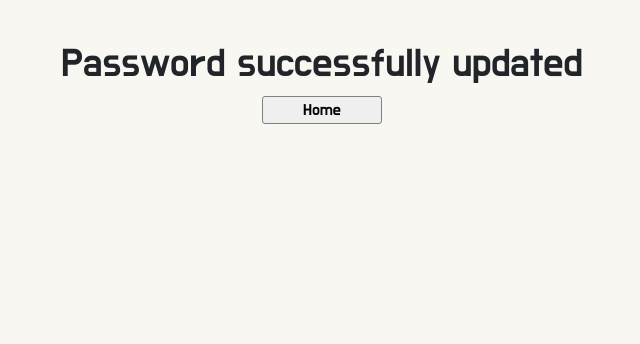
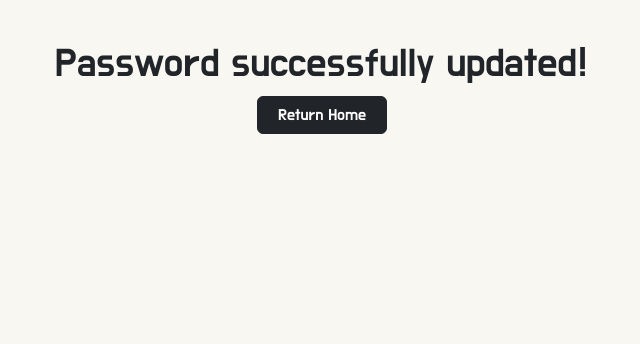
Before and after one commit to jkingportfolio/CI_PP4_Pic_Pals, a Django app: page /password_change/done/ in a window 1280 px wide. Shown: the part 76-420 px from the top of the page, without its empty margins (318-958 px from the left). Run offline with Django 3.2, Linux system fonts and the light colour scheme; a user stored in the database is signed in; parts of the project's set-up code (start-up, migrations or seed data) failed here and were passed over; some libraries are stand-ins or nearby versions.

Commit message:
Update: Buttons to have standard width

```diff
--- a/account/templates/account/edit_profile.html
+++ b/account/templates/account/edit_profile.html
@@ -17,7 +17,7 @@
         {{ profile_form|crispy }}
         {% csrf_token %}
         <p>
-            <button type="button" class="btn btn-dark text-center  btn-hover"
+            <button type="button" class="btn btn-dark text-center btn-hover std-btn-width"
                 data-bs-toggle="modal" data-bs-target="#staticBackdrop"
                 aria-label="Edit post button">
                 Update
@@ -56,7 +56,7 @@
     </form>
     <div class="div-btn-control">
         <a href="/" aria-label="Cancel button"
-            class="btn btn-dark text-center margin-btm btn-hover">
+            class="btn btn-dark text-center margin-btm btn-hover std-btn-width">
             Cancel
         </a>
     </div>
--- a/account/templates/registration/password_change_done.html
+++ b/account/templates/registration/password_change_done.html
@@ -5,14 +5,13 @@
 
 {% block content %}
 <div class="container form-style text-center">
-    <h1>Password successfully updated</h1>
-    <a href="/">
-        <button aria-label="Home button" class="form-btn">
-            <a href="/">
-                Home
-            </a>
-        </button>
-    </a>
+    <h1>Password successfully updated!</h1>
+    <div class="auto-margin text-center">
+        <a href="{% url 'dashboard' %}" aria-label="Return button"
+          class="btn btn-dark text-center margin-btm std-btn-width">
+          Return Home
+        </a>
+      </div>
 </div>
 
 {% endblock %}
--- a/account/templates/registration/password_change_form.html
+++ b/account/templates/registration/password_change_form.html
@@ -1,4 +1,3 @@
-<!-- Change password page to be created here-->
 {% extends "base.html" %}
 {% load crispy_forms_tags %}
 
@@ -12,11 +11,12 @@
     <form method="post">
         {{ form|crispy }}
         {% csrf_token %}
-        <p><input type="submit" value="Confirm" class="btn btn-dark text-center btn-hover"></p>
+        <p><input type="submit" value="Confirm"
+                class="btn btn-dark text-center btn-hover std-btn-width"></p>
     </form>
     <div class="div-btn-control">
         <a href="/" aria-label="Cancel button"
-            class="btn btn-dark text-center margin-btm btn-hover">
+            class="btn btn-dark text-center margin-btm btn-hover std-btn-width">
             Cancel
         </a>
     </div>
--- a/contact/templates/contact/contact.html
+++ b/contact/templates/contact/contact.html
@@ -13,11 +13,11 @@
                 {{ contact_form | crispy }}
             </div>
             <p><input type="submit" value="Submit"
-                    class="form-btn form-btn-pos btn-hover"></p>
+                    class="btn btn-dark text-center btn-hover std-btn-width"></p>
         </form>
         <div class="div-btn-control">
             <a href="/" aria-label="Cancel button"
-                class="a-btn text-center form-btn margin-btm btn-hover">
+                class="btn btn-dark text-center margin-btm btn-hover std-btn-width">
                 Cancel
             </a>
         </div>
--- a/pic_pals/settings.py
+++ b/pic_pals/settings.py
@@ -29,7 +29,7 @@ TEMPLATES_DIR = os.path.join(BASE_DIR, 'templates')
 SECRET_KEY = os.environ.get('SECRET_KEY')
 
 # SECURITY WARNING: don't run with debug turned on in production!
-DEBUG = False
+DEBUG = True
 
 ALLOWED_HOSTS = ['pic-pals-pp4.herokuapp.com', 'localhost', '127.0.0.1']
 
--- a/post/templates/post/create_post.html
+++ b/post/templates/post/create_post.html
@@ -11,11 +11,11 @@
     <form method="post" enctype="multipart/form-data">
         {{ form|crispy }}
         {% csrf_token %}
-        <p><input type="submit" value="Post" class="btn btn-dark text-center btn-hover"></p>
+        <p><input type="submit" value="Post" class="btn btn-dark text-center btn-hover std-btn-width"></p>
     </form>
     <div class="div-btn-control">
         <a href="/" aria-label="Cancel button"
-            class="btn btn-dark text-center margin-btm btn-hover">
+            class="btn btn-dark text-center margin-btm btn-hover std-btn-width">
             Cancel
         </a>
     </div>
--- a/post/templates/post/user_posts.html
+++ b/post/templates/post/user_posts.html
@@ -52,7 +52,7 @@
       </h2>
       <div class="div-btn-control auto-margin top-margin text-center">
         <a href="{% url 'posts:create_post' %}" aria-label="Add post button"
-          class="text-center margin-btm btn-hover btn btn-success">
+          class="text-center margin-btm btn-hover btn btn-success std-btn-width">
           Add a post
         </a>
       </div>
@@ -61,7 +61,7 @@
   </div>
   <div class="div-btn-control auto-margin text-center">
     <a href="{% url 'dashboard' %}" aria-label="Return button"
-      class="btn btn-dark text-center">
+      class="btn btn-dark text-center margin-btm std-btn-width">
       Return Home
     </a>
   </div>
--- a/static/css/style.css
+++ b/static/css/style.css
@@ -106,6 +106,10 @@ a {
 .profile-button {
     width: 160px;
     margin-bottom: 10px;
+}
+
+.std-btn-width {
+    width: 130px;
 }
 
 .like-button {
```
